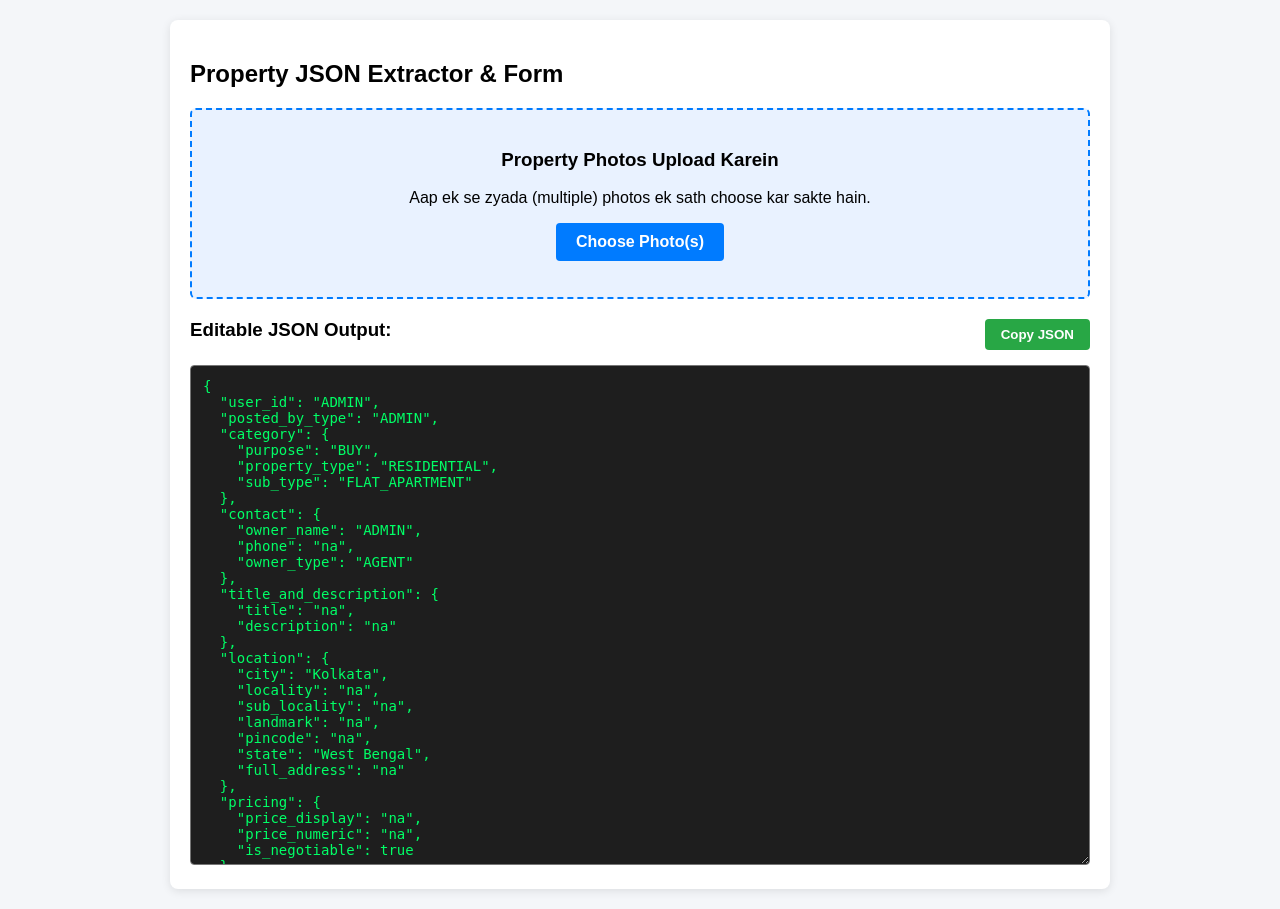
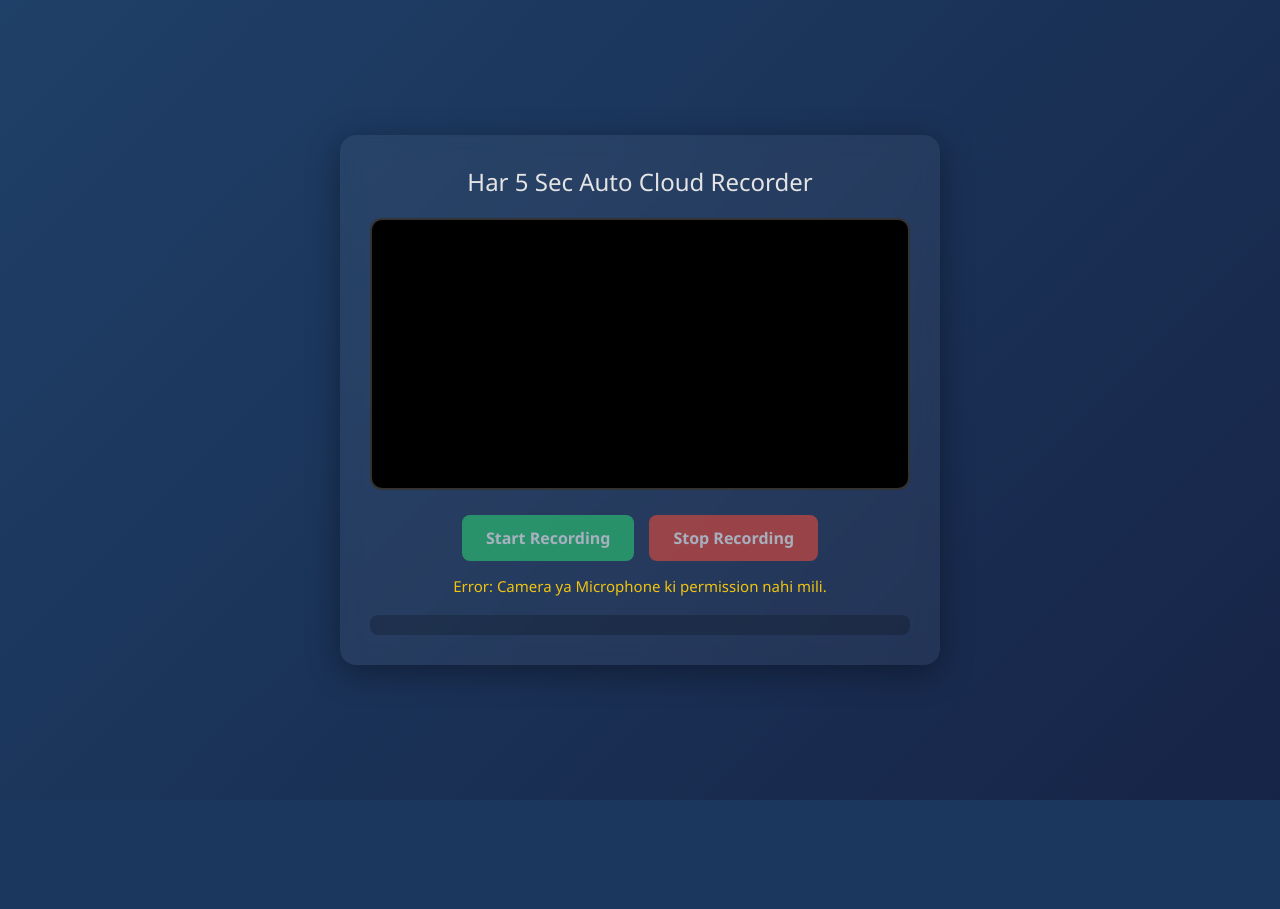
Before and after one commit to pawandevprasad03112010-crypto/FULL-STACK, a Flask app: page / in a window 1280 px wide. After the commit the page ends 800 px from the top, so only its background shows below. Run offline with Flask 3, Linux system fonts and the light colour scheme.

Commit message:
Update index.html

```diff
--- a/templates/index.html
+++ b/templates/index.html
@@ -1,118 +1,217 @@
 <!DOCTYPE html>
-<html lang="hi">
+<html lang="en">
 <head>
     <meta charset="UTF-8">
-  <title>Property Data Extractor</title>
+    <meta name="viewport" content="width=device-width, initial-scale=1.0">
+    <title>Auto 5-Second Cloudinary Recorder</title>
     <style>
-    body { font-family: Arial, sans-serif; margin: 20px; background: #f4f6f9; }
-    .container { max-width: 900px; margin: 0 auto; background: #fff; padding: 20px; border-radius: 8px; box-shadow: 0 2px 10px rgba(0,0,0,0.1); }
-    .upload-box { border: 2px dashed #007bff; padding: 20px; text-align: center; background: #e9f2ff; margin-bottom: 20px; border-radius: 6px; }
-    textarea { width: 100%; height: 500px; font-family: monospace; background: #1e1e1e; color: #00ff66; padding: 12px; border-radius: 4px; box-sizing: border-box; font-size: 14px; margin-top: 10px; }
-    .btn { background: #007bff; color: #fff; padding: 10px 20px; cursor: pointer; border-radius: 4px; display: inline-block; font-weight: bold; border: none; }
-    .btn:hover { background: #0056b3; }
-    .copy-btn { background: #28a745; color: #fff; padding: 8px 16px; cursor: pointer; border-radius: 4px; font-weight: bold; border: none; float: right; margin-bottom: 5px; }
-    .copy-btn:hover { background: #218838; }
-    .json-header { overflow: hidden; margin-top: 20px; }
+        * {
+            box-sizing: border-box;
+            margin: 0;
+            padding: 0;
+            font-family: 'Segoe UI', Tahoma, Geneva, Verdana, sans-serif;
+        }
+        body {
+            background: linear-gradient(135deg, #1f4068, #162447);
+            color: #fff;
+            display: flex;
+            flex-direction: column;
+            align-items: center;
+            justify-content: center;
+            min-height: 100vh;
+        }
+        .container {
+            background: rgba(255, 255, 255, 0.05);
+            backdrop-filter: blur(10px);
+            padding: 30px;
+            border-radius: 16px;
+            box-shadow: 0 8px 32px 0 rgba(0, 0, 0, 0.37);
+            text-align: center;
+            max-width: 600px;
+            width: 90%;
+        }
+        h2 {
+            margin-bottom: 20px;
+            font-weight: 500;
+            color: #e4e4e4;
+        }
+        video {
+            width: 100%;
+            max-height: 320px;
+            border-radius: 12px;
+            background: #000;
+            object-fit: cover;
+            border: 2px solid rgba(255, 255, 255, 0.2);
+            transform: scaleX(-1); /* Mirror view ke liye */
+        }
+        .controls {
+            margin-top: 20px;
+            display: flex;
+            justify-content: center;
+            gap: 15px;
+        }
+        button {
+            padding: 12px 24px;
+            font-size: 16px;
+            font-weight: 600;
+            border: none;
+            border-radius: 8px;
+            cursor: pointer;
+            transition: all 0.3s ease;
+        }
+        #startBtn {
+            background-color: #2ecc71;
+            color: white;
+        }
+        #startBtn:hover {
+            background-color: #27ae60;
+        }
+        #stopBtn {
+            background-color: #e74c3c;
+            color: white;
+        }
+        #stopBtn:hover {
+            background-color: #c0392b;
+        }
+        button:disabled {
+            background-color: #7f8c8d;
+            cursor: not-allowed;
+            opacity: 0.6;
+        }
+        #status {
+            margin-top: 15px;
+            font-size: 15px;
+            min-height: 24px;
+            color: #f1c40f;
+        }
+        #linksContainer {
+            margin-top: 15px;
+            max-height: 100px;
+            overflow-y: auto;
+            text-align: left;
+            font-size: 13px;
+            background: rgba(0, 0, 0, 0.2);
+            padding: 10px;
+            border-radius: 8px;
+        }
+        a {
+            color: #3498db;
+            text-decoration: none;
+            display: block;
+            margin-bottom: 5px;
+        }
+        a:hover {
+            text-decoration: underline;
+        }
     </style>
 </head>
 <body>
 
     <div class="container">
-  <h2>Property JSON Extractor & Form</h2>
+        <h2>Har 5 Sec Auto Cloud Recorder</h2>
+        <video id="preview" autoplay muted playsinline></video>
 
-  <div class="upload-box">
-    <h3>Property Photos Upload Karein</h3>
-    <p>Aap ek se zyada (multiple) photos ek sath choose kar sakte hain.</p>
-    <label for="imageUpload" class="btn">Choose Photo(s)</label>
-    <!-- 'multiple' attribute add kar diya gaya hai -->
-    <input type="file" id="imageUpload" accept="image/*" multiple style="display:none" onchange="uploadPhotos(event)">
-    <p id="status" style="font-weight:bold; margin-top:10px;"></p>
+        <div class="controls">
+            <button id="startBtn" disabled>Start Recording</button>
+            <button id="stopBtn" disabled>Stop Recording</button>
         </div>
 
-  <div class="json-header">
-    <h3 style="float: left; margin: 0;">Editable JSON Output:</h3>
-    <button class="copy-btn" id="copyBtn" onclick="copyJSON()">Copy JSON</button>
-  </div>
-
-  <textarea id="jsonOutput" spellcheck="false"></textarea>
+        <p id="status">Permissions mangi ja rahi hain...</p>
+        <div id="linksContainer"></div>
     </div>
 
     <script>
-  const defaultJSON = {
-    "user_id": "ADMIN",
-    "posted_by_type": "ADMIN",
-    "category": { "purpose": "BUY", "property_type": "RESIDENTIAL", "sub_type": "FLAT_APARTMENT" },
-    "contact": { "owner_name": "ADMIN", "phone": "na", "owner_type": "AGENT" },
-    "title_and_description": { "title": "na", "description": "na" },
-    "location": { "city": "Kolkata", "locality": "na", "sub_locality": "na", "landmark": "na", "pincode": "na", "state": "West Bengal", "full_address": "na" },
-    "pricing": { "price_display": "na", "price_numeric": "na", "is_negotiable": true },
-    "specifications": {
-      "bhk_type": "na", "bhk_numeric": "na", "builtup_sqft": "na", "carpet_sqft": "na",
-      "super_builtup_sqft": "na", "floor_no": "na", "total_floors": "na", "bathrooms": "na",
-      "balconies": "na", "furnishing_status": "na", "construction_status": "na",
-      "facing_direction": "NORTH WEST", "property_age": "na", "parking": "YES", "ownership_type": "FREEHOLD"
-    },
-    "amenities": ["LIFT", "SECURITY", "POWER_BACKUP", "PARKING"],
-    "media": { "images": [], "ai_short_video_url": "na" },
-    "created_at": "NOT_AVAILABLE_DATE"
+        let mediaRecorder;
+        let stream;
+
+        const preview = document.getElementById('preview');
+        const startBtn = document.getElementById('startBtn');
+        const stopBtn = document.getElementById('stopBtn');
+        const status = document.getElementById('status');
+        const linksContainer = document.getElementById('linksContainer');
+
+        // Aapki Cloudinary Details yahan configured hain
+        const CLOUD_NAME = "zowk74pz";
+        const API_KEY = "684481677341335";
+        const UPLOAD_PRESET = "GrpVTqmhonJpsAJFm_YcY2wVnwM"; // Unsigned preset
+
+        const CLOUDINARY_URL = `https://api.cloudinary.com/v1_1/${CLOUD_NAME}/video/upload`;
+
+        // 1. Page load hote hi Camera aur Mic ki permission lena
+        async function initMedia() {
+            try {
+                status.innerText = "Kripya Camera aur Microphone ki permission dein...";
+
+                stream = await navigator.mediaDevices.getUserMedia({ video: true, audio: true });
+                preview.srcObject = stream;
+
+                status.innerText = "Permissions mil gayi! Ab aap 'Start Recording' daba sakte hain.";
+                startBtn.disabled = false;
+
+                mediaRecorder = new MediaRecorder(stream, { mimeType: 'video/webm' });
+
+                // 2. Har 5 second baad yeh event trigger hoga aur chunk dega
+                mediaRecorder.ondataavailable = async (event) => {
+                    if (event.data && event.data.size > 0) {
+                        const chunkBlob = new Blob([event.data], { type: 'video/webm' });
+                        await uploadToCloudinary(chunkBlob);
+                    }
                 };
 
-  document.getElementById("jsonOutput").value = JSON.stringify(defaultJSON, null, 2);
-
-  async function uploadPhotos(event) {
-    const files = event.target.files;
-    if (!files || files.length === 0) return;
-
-    const status = document.getElementById("status");
-    status.style.color = "blue";
-    status.innerText = `${files.length} photo(s) process ho rahi hain, waiting...`;
-
-    const formData = new FormData();
-    for (let i = 0; i < files.length; i++) {
-      formData.append("photos", files[i]);
+            } catch (err) {
+                console.error("Permission error:", err);
+                status.innerText = "Error: Camera ya Microphone ki permission nahi mili.";
+            }
         }
 
+        // 3. Start button click event
+        startBtn.onclick = () => {
+            // Yahan 5000 milliseconds (5 seconds) paas kiya gaya hai
+            mediaRecorder.start(5000);
+            startBtn.disabled = true;
+            stopBtn.disabled = false;
+            status.innerText = "🔴 Recording active: Har 5 seconds mein Cloudinary par save ho raha hai...";
+        };
+
+        // 4. Stop button click event
+        stopBtn.onclick = () => {
+            mediaRecorder.stop();
+            startBtn.disabled = false;
+            stopBtn.disabled = true;
+            status.innerText = "⏹️ Recording rok di gayi hai.";
+        };
+
+        // 5. Cloudinary par file upload karne ka function
+        async function uploadToCloudinary(blob) {
+            const formData = new FormData();
+            formData.append("file", blob);
+            formData.append("upload_preset", UPLOAD_PRESET);
+            // Agar zaroorat ho toh api_key bhi append ki ja sakti hai, par unsigned upload preset ke liye sirf preset kafi hota hai.
+
             try {
-      const response = await fetch("/process-image", {
+                const response = await fetch(CLOUDINARY_URL, {
                     method: "POST",
                     body: formData
                 });
 
                 const data = await response.json();
-      if (response.ok) {
-        document.getElementById("jsonOutput").value = JSON.stringify(data, null, 2);
-        status.style.color = "green";
-        status.innerText = "All Data Extracted & Applied Successfully!";
+                if (data.secure_url) {
+                    const timeStr = new Date().toLocaleTimeString();
+                    const link = document.createElement('a');
+                    link.href = data.secure_url;
+                    link.target = "_blank";
+                    link.innerText = `[${timeStr}] 5-Sec Video Saved (Click to view)`;
+                    linksContainer.prepend(link); // Naye links upar show honge
                 } else {
-        status.style.color = "red";
-        status.innerText = "Error: " + data.error;
+                    console.error("Cloudinary Error:", data.error?.message);
                 }
             } catch (err) {
-      status.style.color = "red";
-      status.innerText = "Server se connect nahi ho paya!";
+                console.error("Network/Upload error:", err);
             }
         }
 
-  function copyJSON() {
-    const jsonTextarea = document.getElementById("jsonOutput");
-    jsonTextarea.select();
-    jsonTextarea.setSelectionRange(0, 99999);
-
-    navigator.clipboard.writeText(jsonTextarea.value).then(() => {
-      const copyBtn = document.getElementById("copyBtn");
-      const originalText = copyBtn.innerText;
-      copyBtn.innerText = "Copied! ✓";
-      copyBtn.style.background = "#17a2b8";
-
-      setTimeout(() => {
-        copyBtn.innerText = originalText;
-        copyBtn.style.background = "#28a745";
-      }, 2000);
-    }).catch(err => {
-      alert("Copy karne me error aaya: " + err);
-    });
-  }
+        // App start
+        window.addEventListener('load', initMedia);
     </script>
-
 </body>
 </html>
```
Lines whose indentation alone changed are shown as unchanged.
